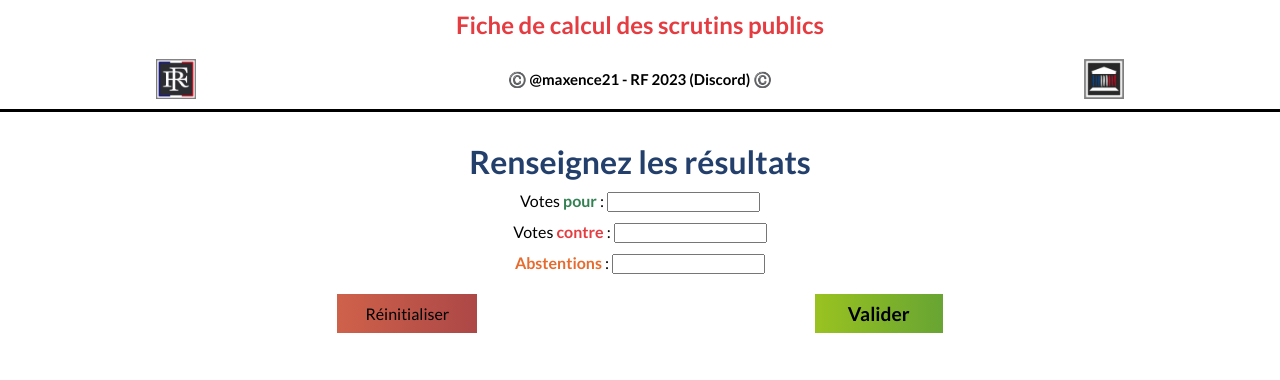
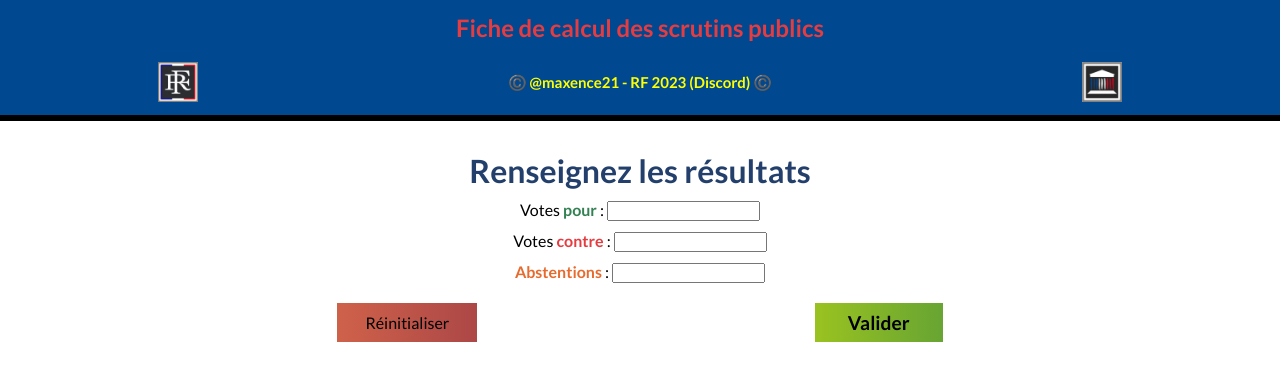
Before and after one commit to MaxenceGue21/ScrutinsPublics_DiscordRF, a plain HTML site: page index.html in a window 1280 px wide. Drawn offline with Linux system fonts and the light colour scheme.

Commit message:
✍ styles.css updated
🟠 Changement du design du header de la page [-> changement des couleurs 🔸].

```diff
--- a/styles.css
+++ b/styles.css
@@ -8,6 +8,10 @@
 
 /* * Main content of the page*/
 /* Header of the page*/
+header {
+  background-color: #004990;
+  border: solid #004990 3px;
+}
 .headerTitle {
   font-size: 1.5em;
   text-align: center;
@@ -15,9 +19,11 @@
 }
 .subtitleHeaderContainer {
   margin-top: 20px;
+  margin-bottom: 10px;
   display: flex;
   align-items: center;
   justify-content: space-between;
+  color: yellow;
 }
 .iconRF,
 .iconAN {
@@ -28,8 +34,7 @@
 }
 
 .horizontalLine {
-  margin-top: 10px;
-  height: 3px;
+  height: 6px;
   width: 100%;
   background-color: black;
 }
```
